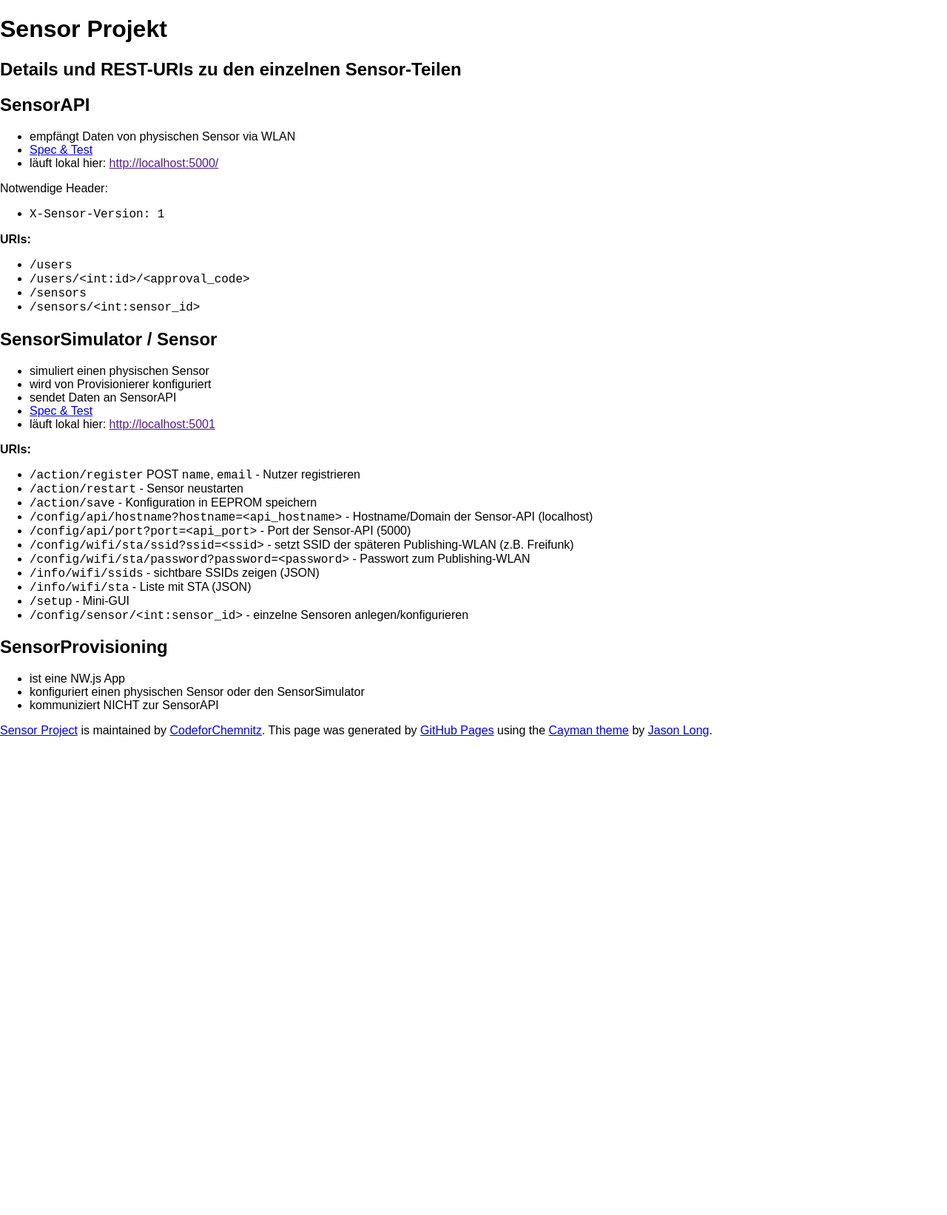
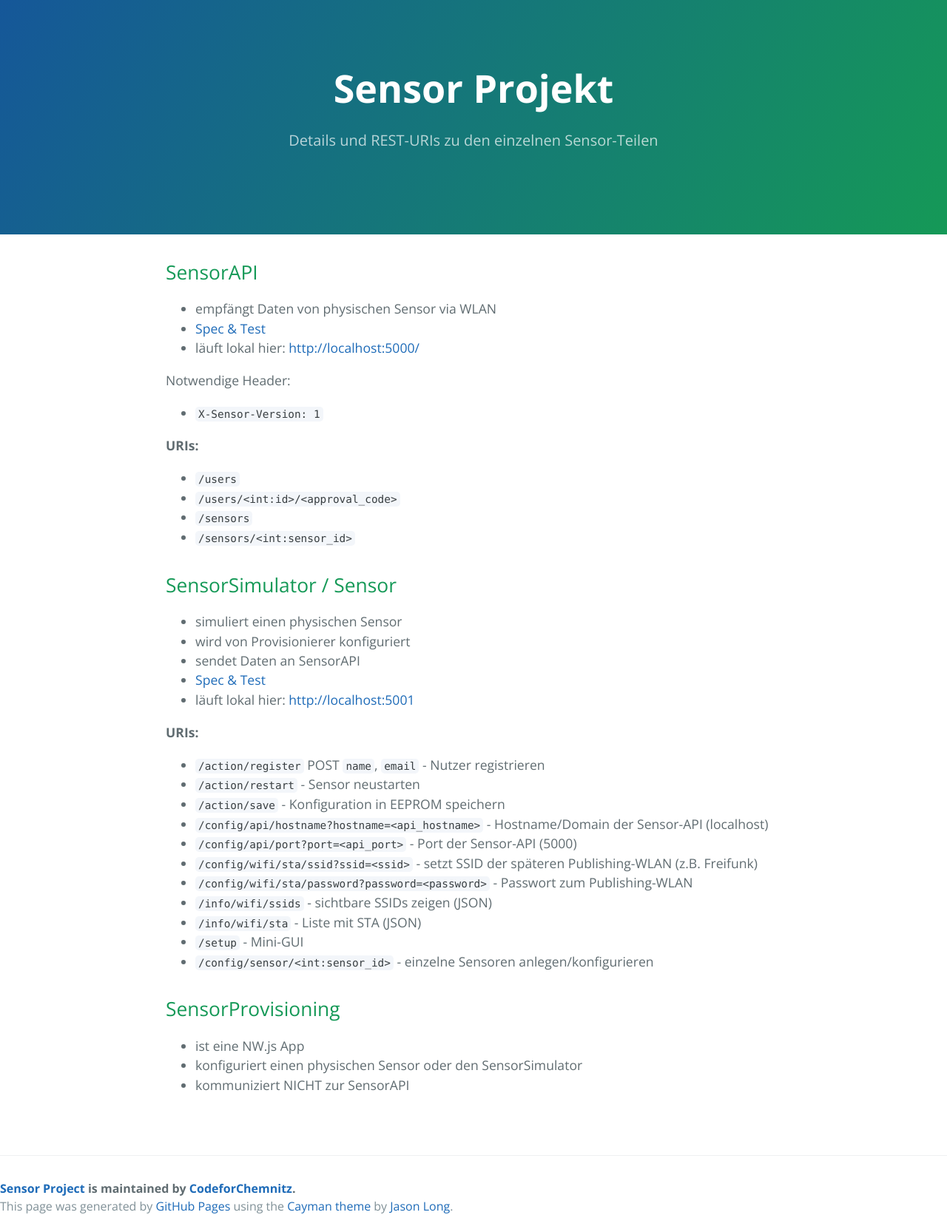
Before and after one commit to CodeforChemnitz/SensorLandingpage, a Jekyll site: the page built from details.md, in a window 1280 px wide. Shown: the whole page at 74% size. Built offline with Jekyll 4.4.1, drawn with Linux system fonts in a browser that asks for light colours; nearby versions of some CDN libraries; library files that are not in the unit come from our copies; Markdown is read by kramdown in place of the engine named in the settings; before the commit the page ends 997 px from its top, so only the background shows below that.

```diff
--- a/_config.yml
+++ b/_config.yml
@@ -3,4 +3,4 @@ markdown: redcarpet
 highlighter: pygments
 permalink: none
 url: http://codeforchemnitz.de/SensorLandingpage
-baseurl: SensorLandingpage
+baseurl: /SensorLandingpage
```
